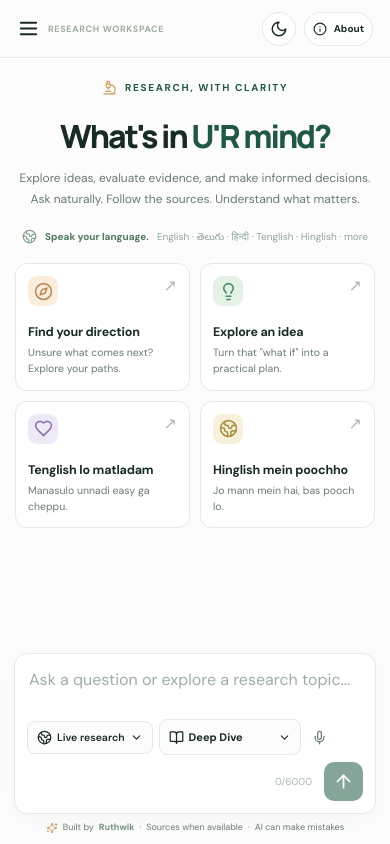
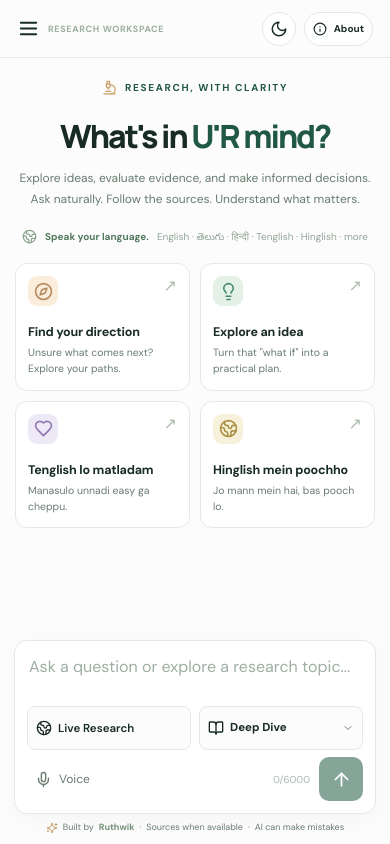
Before and after one commit to ruthwikg-create/whats-in-ur-mind., a Next.js app: page / in a window 390 px wide. Built offline with nearby package versions, Linux system fonts and the light colour scheme.

Commit message:
Place answer style beside Live Research with responsive mobile actions

```diff
--- a/app/page.jsx
+++ b/app/page.jsx
@@ -104,7 +104,15 @@ export default function Home(){
        <div className="chat"><div className="chathead"><div className="chatmark"><BookOpen size={18}/></div><div><b>{active.title}</b><small>Research workspace · Sources linked when available</small></div><button onClick={exportCurrent} title="Export conversation"><Download size={15}/> <span>Export</span></button></div><div className="messages">{active.messages.map(m=><ChatMessage key={m.id} m={m} copy={copy}/>)}</div>{busy&&<div className="thinking"><Sparkles size={18}/><span className="dots"><i/><i/><i/></span>{mode==='research'?'Researching and reviewing sources…':'Thinking it through…'}</div>}<div ref={end}/></div>}
        <div className={'inputarea '+(active?.messages.length?'chatinput':'')}>
          {error&&<div className="error"><Info size={15}/><span>{error}</span><button onClick={()=>setError('')} aria-label="Dismiss error"><X size={15}/></button></div>}
-         <form onSubmit={e=>{e.preventDefault();ask()}} className="composer"><textarea ref={input} placeholder="Ask a question or explore a research topic..." aria-label="Ask in any language" maxLength={6000} rows={2} value={text} disabled={busy} onChange={e=>setText(e.target.value)} onKeyDown={e=>{if(e.key==='Enter'&&!e.shiftKey){e.preventDefault();ask()}}}/><div className="composerbottom"><div className="tools"><button type="button" className={'mode '+(mode==='research'?'research':'reflect')} onClick={()=>setMode(m=>m==='research'?'reflect':'research')}><Globe2 size={15}/>{mode==='research'?'Live research':'Thoughtful chat'}<ChevronDown size={13}/></button><label className="style-picker"><BookOpen size={15} aria-hidden="true"/><select aria-label="Answer style" title="Choose how detailed or simple the answer should be" value={answerStyle} onChange={e=>setAnswerStyle(e.target.value)} disabled={busy}>{ANSWER_STYLES.map(s=><option key={s.id} value={s.id}>{s.label}</option>)}</select><ChevronDown size={13} aria-hidden="true"/></label><button className={'voice '+(listening?'active':'')} type="button" onClick={voice}><Mic size={15}/><span>{listening?'Listening…':'Voice'}</span></button></div><div className="sendgroup"><small>{text.length}/6000</small><button type="submit" className="send" disabled={!text.trim()||busy} aria-label="Send"><ArrowUp size={21}/></button></div></div></form>
+         <form onSubmit={e=>{e.preventDefault();ask()}} className="composer"><textarea ref={input} placeholder="Ask a question or explore a research topic..." aria-label="Ask in any language" maxLength={6000} rows={2} value={text} disabled={busy} onChange={e=>setText(e.target.value)} onKeyDown={e=>{if(e.key==='Enter'&&!e.shiftKey){e.preventDefault();ask()}}}/><div className="composerbottom">
+           <div className="research-controls" role="group" aria-label="Research and answer settings">
+             <button type="button" className={'mode '+(mode==='research'?'research':'reflect')} onClick={()=>setMode(m=>m==='research'?'reflect':'research')} disabled={busy} aria-label={mode==='research'?'Live Research is on. Switch to Thoughtful Chat':'Thoughtful Chat is on. Switch to Live Research'} aria-pressed={mode==='research'} title={mode==='research'?'Switch to Thoughtful Chat':'Switch to Live Research'}><Globe2 size={16} aria-hidden="true"/><span className="mode-label">{mode==='research'?'Live Research':'Thoughtful Chat'}</span></button>
+             <label className="style-picker"><BookOpen size={16} aria-hidden="true"/><span className="style-caption">Style</span><select aria-label="Answer style" title="Choose the answer style" value={answerStyle} onChange={e=>setAnswerStyle(e.target.value)} disabled={busy}>{ANSWER_STYLES.map(s=><option key={s.id} value={s.id}>{s.label}</option>)}</select><ChevronDown size={14} className="picker-chevron" aria-hidden="true"/></label>
+           </div>
+           <div className="composer-actions">
+             <button className={'voice '+(listening?'active':'')} type="button" onClick={voice} disabled={busy} aria-label={listening?'Listening for your question':'Dictate your question'} title="Voice input"><Mic size={17} aria-hidden="true"/><span>{listening?'Listening…':'Voice'}</span></button>
+             <div className="sendgroup"><small className="char-count">{text.length}/6000</small><button type="submit" className="send" disabled={!text.trim()||busy} aria-label="Send question"><ArrowUp size={21}/></button></div>
+           </div></div></form>
          <div className="credit"><Sparkles size={12}/> Built by <b>Ruthwik</b><span>·</span> Sources when available <span>·</span> AI can make mistakes</div>
        </div>
      </div>
```
